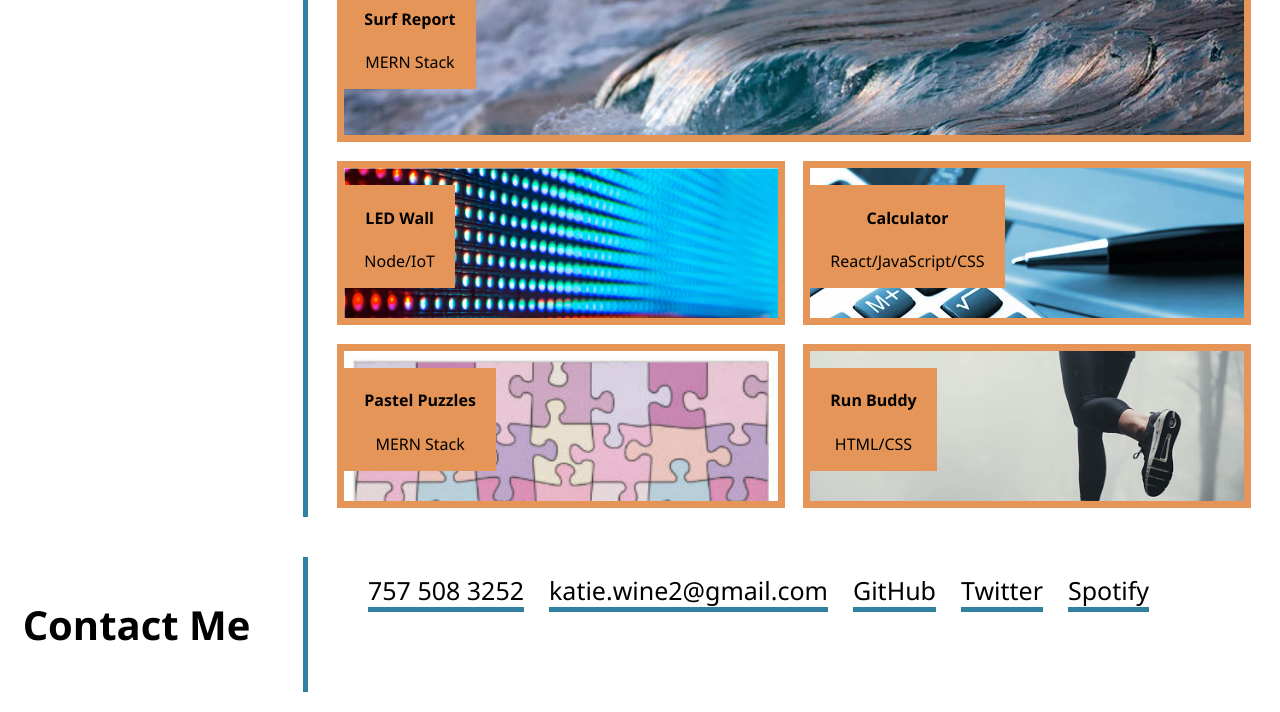
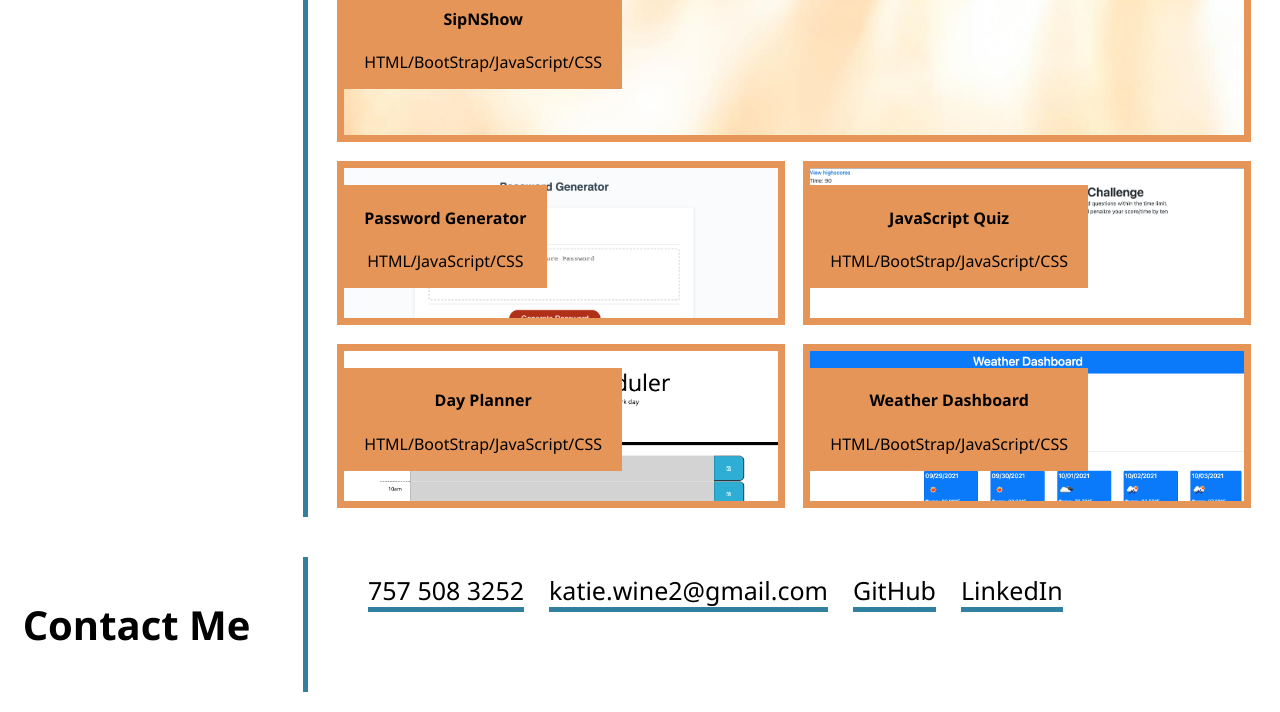
Before and after one commit to kmwine02/homework02, a plain HTML site: page index.html in a window 1280 px wide. Shown: the part 720-1432 px from the top of the page. Drawn offline with Linux system fonts and the light colour scheme.

Commit message:
updating to include class assignments and included linked in

```diff
--- a/assets/css/style.css
+++ b/assets/css/style.css
@@ -130,26 +130,26 @@ main {
 
 /* adding images to work cards */
 .work1 {
-  background-image: url(../images/wave.jpeg);
+  background-image: url(../images/snipnshow.png);
   background-size: cover;
   flex: 1 1 90%;
   height: 230px;
 }
 
 .work2 {
-  background-image: url(../images/LED-Wall.png);
+  background-image: url(../images/password-generator.png);
   background-size: cover;
 }
 .work3 {
-  background-image: url(../images/calculator.jpeg);
+  background-image: url(../images/javascript-quiz.png);
   background-size: cover;
 }
 .work4 {
-  background-image: url(../images/pastel-puzzle.jpeg);
+  background-image: url(../images/day-planner.png);
   background-size: cover;
 }
 .work5 {
-  background-image: url(../images/running.jpeg);
+  background-image: url(../images/weather-dashboard.png);
   background-size: cover;
 }
 
--- a/index.html
+++ b/index.html
@@ -17,7 +17,7 @@
           <li class="nav-bar-item"><a href="#about-me">About Me</a></li>
           <li class="nav-bar-item"><a href="#work">Work</a></li>
           <li class="nav-bar-item"><a href="#contact-me">Contact Me</a></li>
-          <li class="nav-bar-item"><a href="https://docs.google.com/document/d/1g1lldLKmuZKZhWJYMSxoGY20KVuE5KPPRded11scONU/edit?usp=sharing" target="_blank">Resume</a></li>
+          <li class="nav-bar-item"><a href="https://drive.google.com/file/d/107bX73_8cca_2rqOq9BOYAaLdJcS-uFX/view?usp=sharing" target="_blank">Resume</a></li>
         </ul>
       </div>
     </header>
@@ -56,34 +56,34 @@
           <h3>Work</h3>
         </div>
         <div class="info work">
-          <div class="work-item work1" onclick="location.href='https://kmwine02.github.io/homework01/'">
+          <div class="work-item work1" onclick="location.href='https://github.com/kmwine02/project01/'">
             <div class="work-desc">
-              <h4>Surf Report</h4>
-              <p>MERN Stack</p>
+              <h4>SipNShow</h4>
+              <p>HTML/BootStrap/JavaScript/CSS</p>
             </div>
           </div>
-          <div class="work-item work2" onclick="location.href='https://kmwine02.github.io/homework01/'">
+          <div class="work-item work2" onclick="location.href='https://github.com/kmwine02/homework03/'">
             <div class="work-desc">
-              <h4>LED Wall</h4>
-              <p>Node/IoT</p>
+              <h4>Password Generator</h4>
+              <p>HTML/JavaScript/CSS</p>
             </div>
           </div>
-          <div class="work-item work3" onclick="location.href='https://kmwine02.github.io/homework01/'">
+          <div class="work-item work3" onclick="location.href='https://github.com/kmwine02/homework04/'">
             <div class="work-desc">
-              <h4>Calculator</h4>
-              <p>React/JavaScript/CSS</p>
+              <h4>JavaScript Quiz</h4>
+              <p>HTML/BootStrap/JavaScript/CSS</p>
             </div>
           </div>
-          <div class="work-item work4" onclick="location.href='https://kmwine02.github.io/homework01/'">
+          <div class="work-item work4" onclick="location.href='https://github.com/kmwine02/homework05/'">
             <div class="work-desc">
-              <h4>Pastel Puzzles</h4>
-              <p>MERN Stack</p>
+              <h4>Day Planner</h4>
+              <p>HTML/BootStrap/JavaScript/CSS</p>
             </div>
           </div>
-          <div class="work-item work5" onclick="location.href='https://kmwine02.github.io/homework01/'">
+          <div class="work-item work5" onclick="location.href='https://github.com/kmwine02/homework06'">
             <div class="work-desc">
-              <h4>Run Buddy</h4>
-              <p>HTML/CSS</p>
+              <h4>Weather Dashboard</h4>
+              <p>HTML/BootStrap/JavaScript/CSS</p>
             </div>
           </div>
         </div>
@@ -101,13 +101,10 @@
               <a href="mailto:katie.wine2@gmail.com">katie.wine2@gmail.com</a>
               </li>
             <li class="contact-me-item">
-              <a href="https://github.com/kmwine02">GitHub</a>
+              <a href="https://github.com/kmwine02" target="_blank">GitHub</a>
             </li>
             <li class="contact-me-item">
-              <a href="https://twitter.com/?lang=en">Twitter</a>
-            </li>
-            <li class="contact-me-item">
-              <a href="https://www.spotify.com/us/">Spotify</a>
+              <a href="https://www.linkedin.com/in/katie-wine-06597670/" target="_blank">LinkedIn</a>
             </li>
           </ul>
         </div>
```
Also changed, not shown: assets/images/LED-Wall.png (deleted), assets/images/calculator.jpeg (deleted), assets/images/day-planner.png (added), assets/images/javascript-quiz.png (added), assets/images/password-generator.png (added), assets/images/pastel-puzzle.jpeg (deleted), assets/images/running.jpeg (deleted), assets/images/snipnshow.png (added), assets/images/wave.jpeg (deleted), assets/images/weather-dashboard.png (added), 2 other files.
